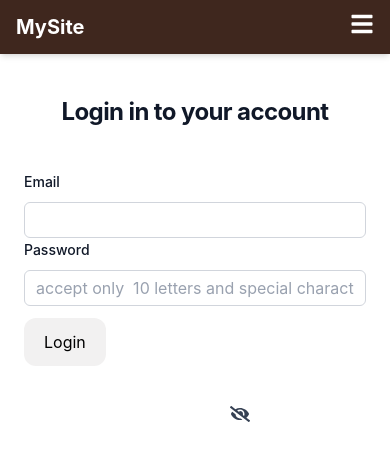
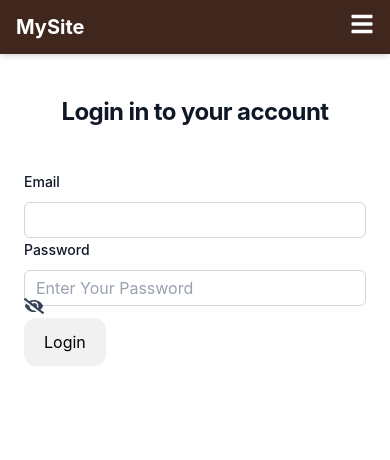
Before and after one commit to ishikadhingraenrope/project-01, a React (Vite) app in the folder my-vite-app/: page /login in a window 390 px wide. Shown: the top 460 px of the page. Built offline with nearby package versions, Linux system fonts and the light colour scheme.

Commit message:
commit changes

```diff
--- a/my-vite-app/src/App.css
+++ b/my-vite-app/src/App.css
@@ -3,8 +3,3 @@
     bottom:-34%;
     right: 36%;
 }
-.eye-2{
-     position: absolute;
-    top:49%;
-    right: 36%;
-}
--- a/my-vite-app/src/components/login/Login.jsx
+++ b/my-vite-app/src/components/login/Login.jsx
@@ -55,15 +55,15 @@
     type={showPassword ? "text" : "password"}
     value={password}
     onChange={(e) => {
-      const filtered = e.target.value.replace(/[0-11]/g, ""); // block digits
+      const filtered = e.target.value.replace(/\d/g, "");
       SetPassword(filtered);
-                            }}  maxLength={10}   id="password" name="password" placeholder="accept only  10 letters and special characters " className="relative block w-full rounded-md bg-white px-3 py-1.5 text-base text-gray-900 outline-1 -outline-offset-1 outline-gray-300 placeholder:text-gray-400 focus:outline-2 focus:-outline-offset-2 focus:outline-indigo-600 sm:text-sm/6"
+                            }}  maxLength={10}   id="password" name="password" placeholder="Enter Your Password " className="relative block w-full rounded-md bg-white px-3 py-1.5 text-base text-gray-900 outline-1 -outline-offset-1 outline-gray-300 placeholder:text-gray-400 focus:outline-2 focus:-outline-offset-2 focus:outline-indigo-600 sm:text-sm/6"
 
                             />
                             <button
     type="button"
     onClick={() => setShowPassword(!showPassword)}
-    className="eye-2 transform -translate-y-1/2 text-xl text-gray-700 focus:outline-none"
+    className="absolute  xl:top-[49%] xl:right-[36%] transform -translate-y-1/2 text-xl text-gray-700 focus:outline-none"
   >
     {showPassword ?<FaEye />  : <FaEyeSlash />}
   </button>                            </div>
--- a/my-vite-app/src/components/signup/Signup.jsx
+++ b/my-vite-app/src/components/signup/Signup.jsx
@@ -142,7 +142,7 @@
     type={showPassword ? "text" : "password"}
     value={password}
     onChange={(e) => {
-      const filtered = e.target.value.replace(/[0-11]/g, ""); // block digits
+      const filtered = e.target.value.replace(/\d/g, "");
       SetPassword(filtered);
                             }}  maxLength={10}   id="password" name="password" placeholder="accept only  10 letters and special characters " className="relative block w-full rounded-md bg-white px-3 py-1.5 text-base text-gray-900 outline-1 -outline-offset-1 outline-gray-300 placeholder:text-gray-400 focus:outline-2 focus:-outline-offset-2 focus:outline-indigo-600 sm:text-sm/6"
 
```
